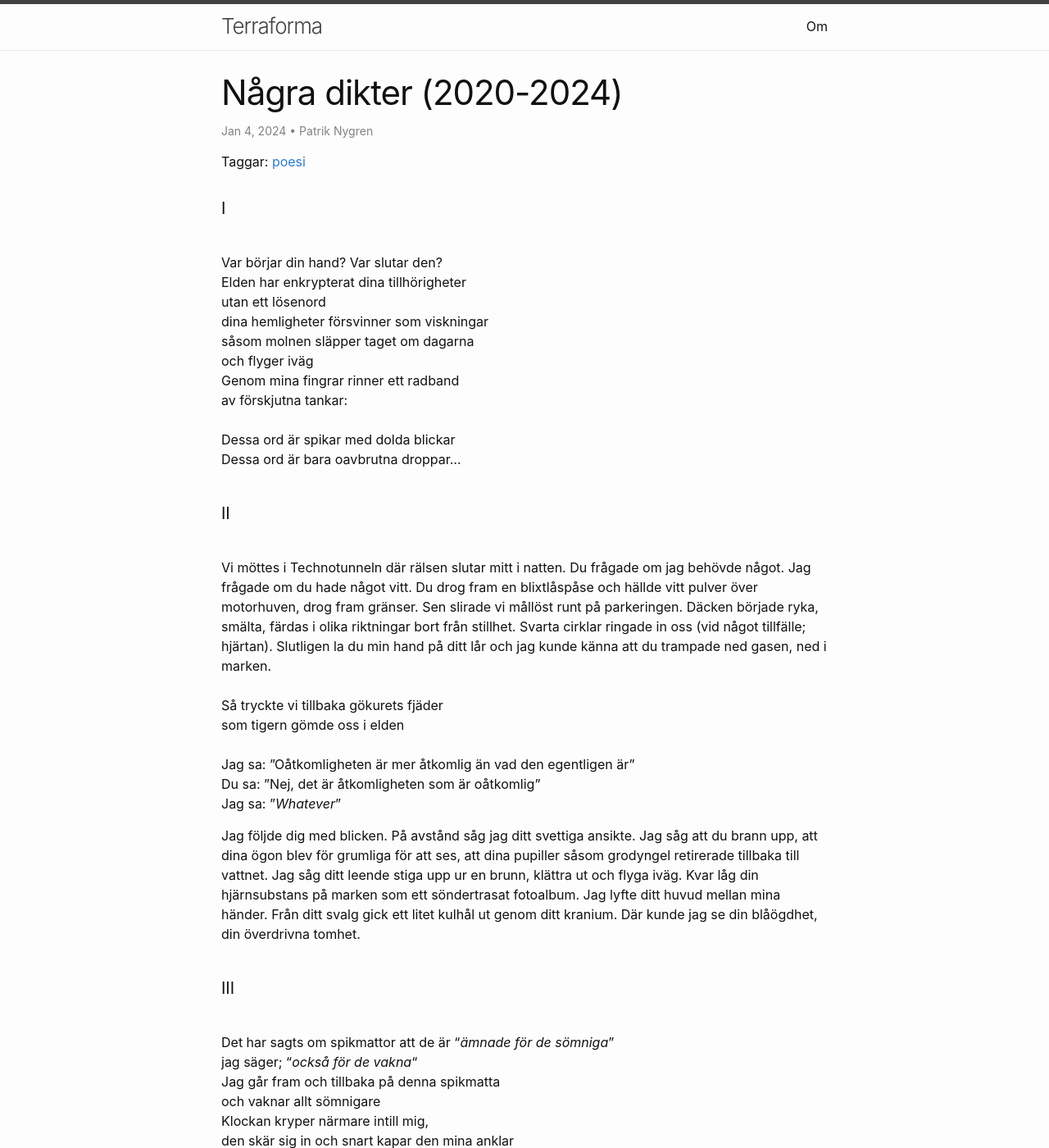
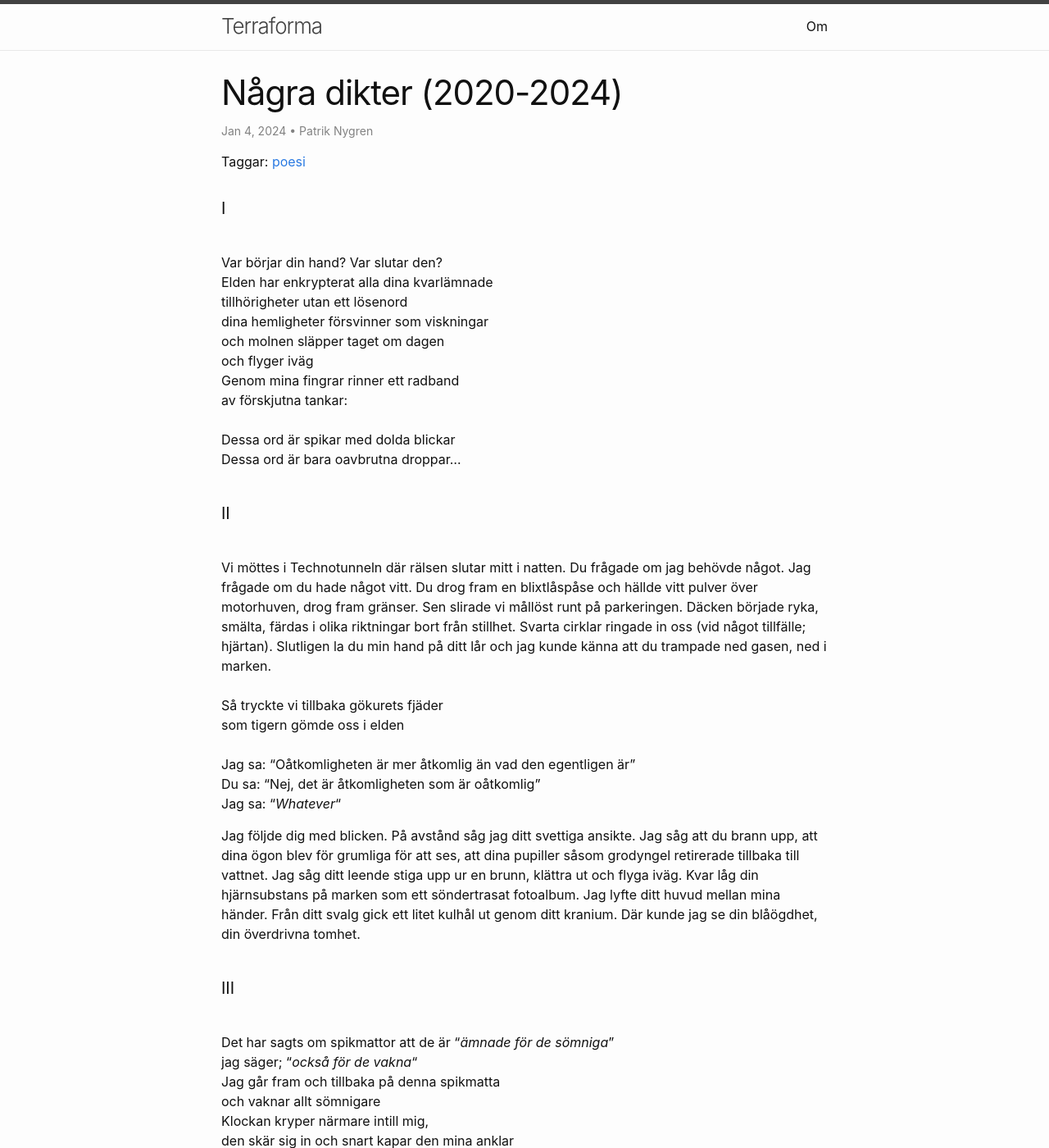
Before and after one commit to terr4form4/terr4form4.github.io, a Jekyll site: the page built from _posts/poesi/2024-01-03-dikter-2023-2024.md, in a window 1280 px wide and 1400 px high. Shown: the whole window at 82% size. Built offline with Jekyll 4.4.1, drawn with Linux system fonts in a browser that asks for light colours; comment, search, counter and statistics services are not loaded.

Commit message:
korrigeringar

```diff
--- a/_posts/poesi/2024-01-03-dikter-2023-2024.md
+++ b/_posts/poesi/2024-01-03-dikter-2023-2024.md
@@ -12,10 +12,10 @@ tags: [poesi]
 
 <br />
 Var börjar din hand? Var slutar den?<br/>
-Elden har enkrypterat dina tillhörigheter<br/>
-utan ett lösenord<br/>
+Elden har enkrypterat alla dina kvarlämnade<br/>
+tillhörigheter utan ett lösenord<br/>
 dina hemligheter försvinner som viskningar<br/>
-såsom molnen släpper taget om dagarna<br/>
+och molnen släpper taget om dagen<br/>
 och flyger iväg<br/>
 Genom mina fingrar rinner ett radband<br/>
 av förskjutna tankar:<br/>
@@ -32,9 +32,9 @@ Vi möttes i Technotunneln där rälsen slutar mitt i natten. Du frågade om jag
 Så tryckte vi tillbaka gökurets fjäder<br/>
 som tigern gömde oss i elden<br/>
 <br/>
-Jag sa: ”Oåtkomligheten är mer åtkomlig än vad den egentligen är”<br/>
-Du sa: ”Nej, det är åtkomligheten som är oåtkomlig”<br/>
-Jag sa: ”_Whatever_”<br/>
+Jag sa: "Oåtkomligheten är mer åtkomlig än vad den egentligen är"<br/>
+Du sa: "Nej, det är åtkomligheten som är oåtkomlig"<br/>
+Jag sa: "_Whatever_"<br/>
 
 Jag följde dig med blicken. På avstånd såg jag ditt svettiga ansikte. Jag såg att du brann upp, att dina ögon blev för grumliga för att ses, att dina pupiller såsom grodyngel retirerade tillbaka till vattnet. Jag såg ditt leende stiga upp ur en brunn, klättra ut och flyga iväg. Kvar låg din hjärnsubstans på marken som ett
 söndertrasat fotoalbum. Jag lyfte ditt huvud mellan mina händer. Från ditt svalg gick ett litet kulhål ut genom ditt kranium. Där kunde jag se din blåögdhet, din överdrivna tomhet.<br/>
```
